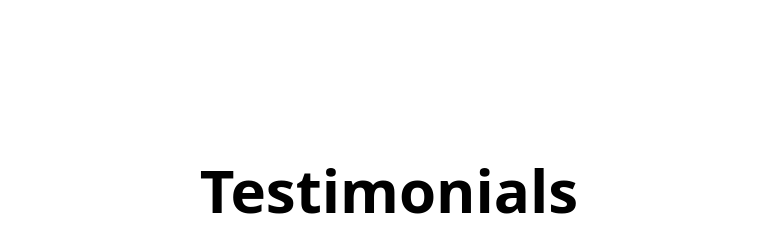
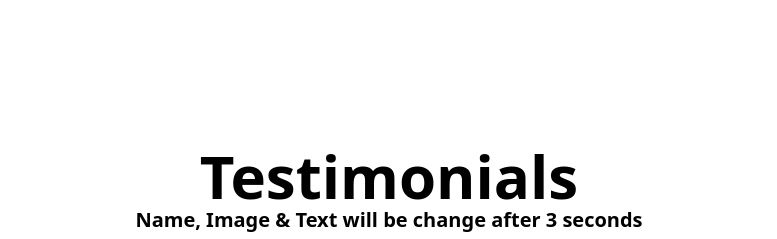
Before and after one commit to NaeemUddin940/TailwindCss-and-JavaScript, a website: page Testimonial/src/index.html in a window 1280 px wide. Shown: the top 239 px of the page, without its empty margins (251-1028 px from the left). Drawn offline with Linux system fonts and the light colour scheme.

Commit message:
Testimonials

```diff
--- a/Testimonial/src/index.html
+++ b/Testimonial/src/index.html
@@ -7,7 +7,8 @@
     <link href="./output.css" rel="stylesheet" />
   </head>
   <body class="h-screen flex flex-col justify-center items-center">
-    <h1 class="text-6xl font-bold mb-30">Testimonials</h1>
+    <h1 class="text-6xl font-bold">Testimonials</h1>
+    <h5 class="text-xl font-bold mb-30">Name, Image & Text will be change after 3 seconds</h5>
     <div
       class="text-white h-[300px] w-[500px] rounded-2xl p-[110px_20px] bg-indigo-500 min-w-[700px] relative shadow-[0_5px_10px_rgba(0,0,0,0.8)]"
     >
```
Also changed, not shown: Testimonial/src/output.css.
